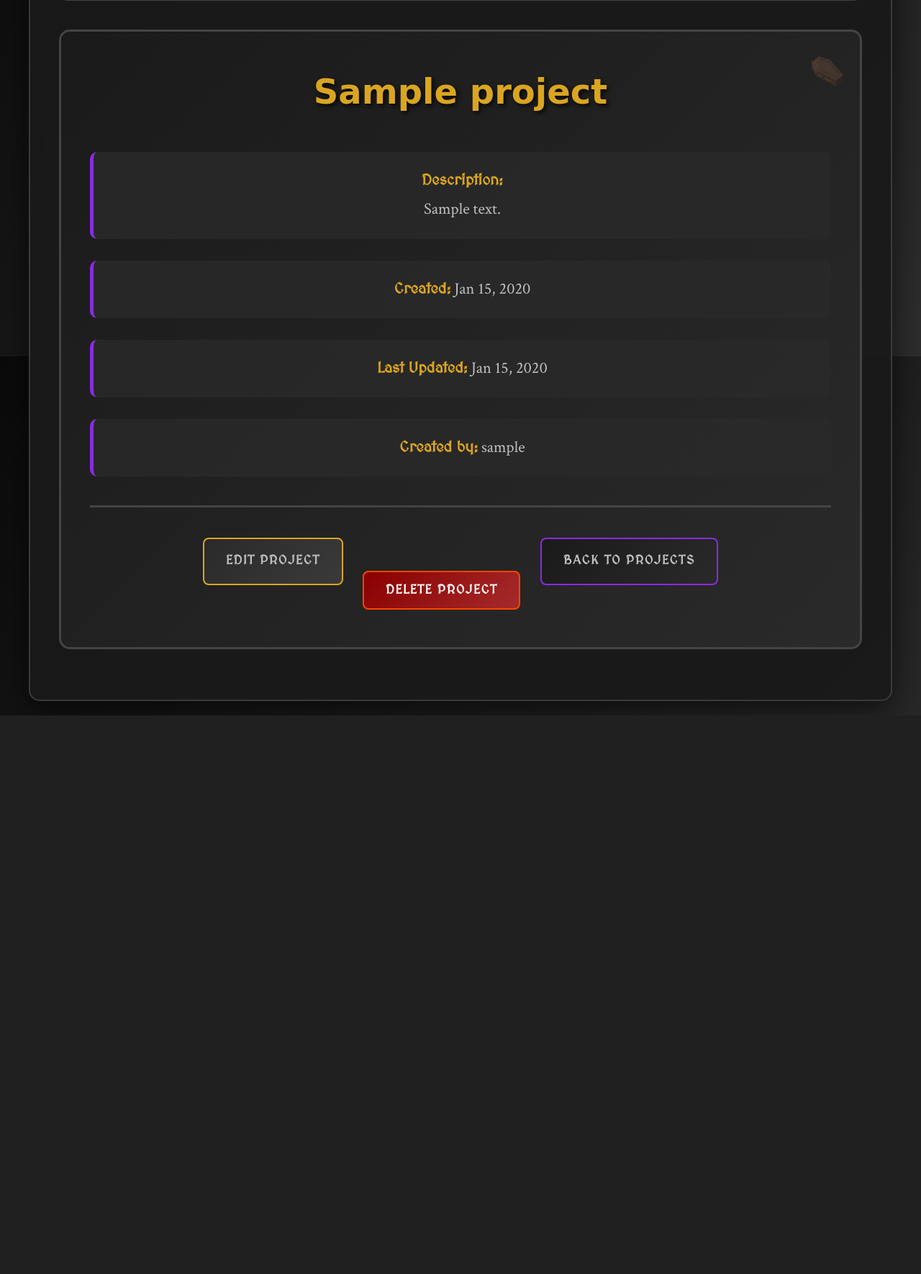
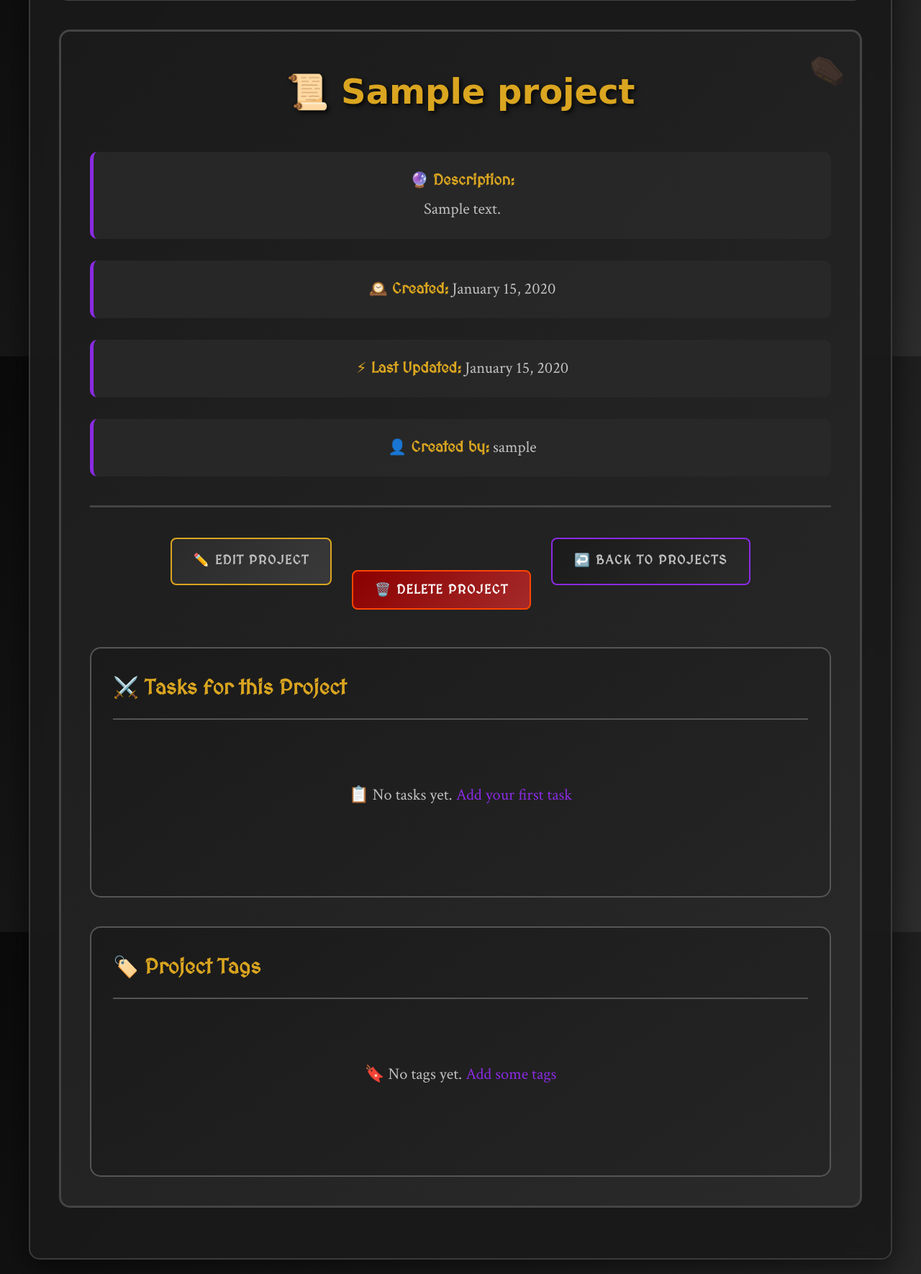
Before and after one commit to brewedbyalya/django-crud-app-lab, a Django app: template eylercore/templates/main_app/projects_detail.html in a window 1280 px wide. Shown: the part 305-2075 px from the top of the page at 72% size. Before the commit the page ends 1299 px from the top, so only its background shows below. Run offline with Django 5.2, Linux system fonts and the light colour scheme; the template is opened without the code that fills it: most values are stand-ins (such as "Sample title", 1, 10 or a date in 2020); some web fonts are replaced.

Commit message:
Forgot about task and tags. Added those. not finished.

```diff
--- a/eylercore/templates/main_app/projects_detail.html
+++ b/eylercore/templates/main_app/projects_detail.html
@@ -4,27 +4,49 @@
 
 {% block content %}
 <div class="project-details">
-    <h2>{{ project.name }}</h2>
+    <h2>📜 {{ project.name }}</h2>
 
     <div class="project-info">
-        <p><strong>Description:</strong><br>{{ project.description }}</p>
-        <p><strong>Created:</strong> {{ project.created_at|date:"M d, Y" }}</p>
-        <p><strong>Last Updated:</strong> {{ project.updated_at|date:"M d, Y" }}</p>
-        <p><strong>Created by:</strong> {{ project.user.username }}</p>
+        <p><strong>🔮 Description:</strong><br>{{ project.description }}</p>
+        <p><strong>🕰️ Created:</strong> {{ project.created_at|date:"F j, Y" }}</p>
+        <p><strong>⚡ Last Updated:</strong> {{ project.updated_at|date:"F j, Y" }}</p>
+        <p><strong>👤 Created by:</strong> {{ project.user.username }}</p>
     </div>
 
     <div class="form-actions">
-        <a href="{% url 'main_app:edit_project' project.id %}" class="btn btn-edit">Edit Project</a>
+        <a href="{% url 'main_app:edit_project' project.id %}" class="btn btn-edit">✏️ Edit Project</a>
 
         <form action="{% url 'main_app:delete_project' project.id %}" method="post" style="display: inline;">
             {% csrf_token %}
             <button type="submit" class="btn btn-delete"
                     onclick="return confirm('Are you sure you want to delete this project? This action cannot be undone.')">
-                Delete Project
+                🗑️ Delete Project
             </button>
         </form>
 
-        <a href="{% url 'main_app:projects_index' %}" class="btn btn-back">Back to Projects</a>
+        <a href="{% url 'main_app:projects_index' %}" class="btn btn-back">↩️ Back to Projects</a>
+    </div>
+
+    <div class="tasks-section" style="margin-top: 40px;">
+        <h3 style="color: #daa520; border-bottom: 2px solid #555; padding-bottom: 15px; margin-bottom: 25px;">
+            ⚔️ Tasks for this Project
+        </h3>
+
+        <!-- Placeholder -->
+        <div class="empty-state">
+            <p>📋 No tasks yet. <a href="#" style="color: #8a2be2; text-decoration: none;">Add your first task</a></p>
+        </div>
+    </div>
+
+    <div class="tags-section" style="margin-top: 40px;">
+        <h3 style="color: #daa520; border-bottom: 2px solid #555; padding-bottom: 15px; margin-bottom: 25px;">
+            🏷️ Project Tags
+        </h3>
+
+        <!-- Placeholder  -->
+        <div class="empty-state">
+            <p>🔖 No tags yet. <a href="#" style="color: #8a2be2; text-decoration: none;">Add some tags</a></p>
+        </div>
     </div>
 </div>
 {% endblock %}
```
Also changed, not shown: eylercore/templates/main_app/edit_project.html (+41 -7 lines), eylercore/db.sqlite3.
